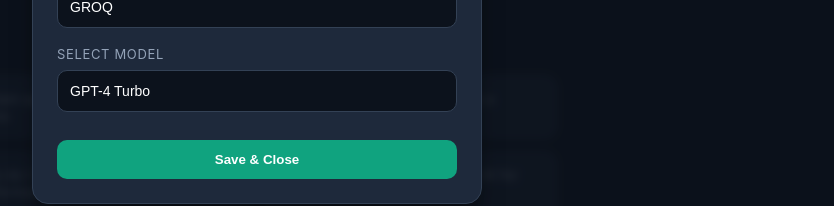
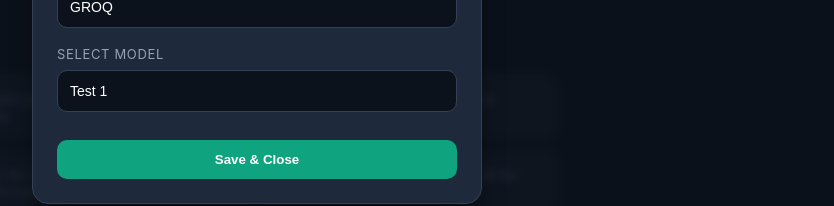
Before and after one commit to bhabagrahi-dev/genai, a React (Create React App) app: page / in a window 1280 px wide. Both pictures are taken after a click on the button "⚙️ Settings". Shown: the part 350-556 px from the top of the page, without its empty margins (383-1217 px from the left). Built offline with nearby package versions, Linux system fonts and the light colour scheme.

Commit message:
adding dropdowns add logic 1

```diff
--- a/src/App.js
+++ b/src/App.js
@@ -175,14 +175,13 @@
               >
                 {settings.provider === "groq" && (
                   <>
-                    <option value="gpt-4-turbo">GPT-4 Turbo</option>
-                    <option value="gpt-3.5-turbo">GPT-3.5 Turbo</option>
+                    <option value="1"> Test 1 </option>
+                    <option value="2"> Test 2 </option>
                   </>
                 )}
                 {settings.provider === "hf" && (
                   <>
-                    <option value="claude-3-opus">Claude 3 Opus</option>
-                    <option value="claude-3-sonnet">Claude 3 Sonnet</option>
+                    <option value="openai/gpt-oss-120b"> Open AI </option>
                   </>
                 )}
               </select>
```
